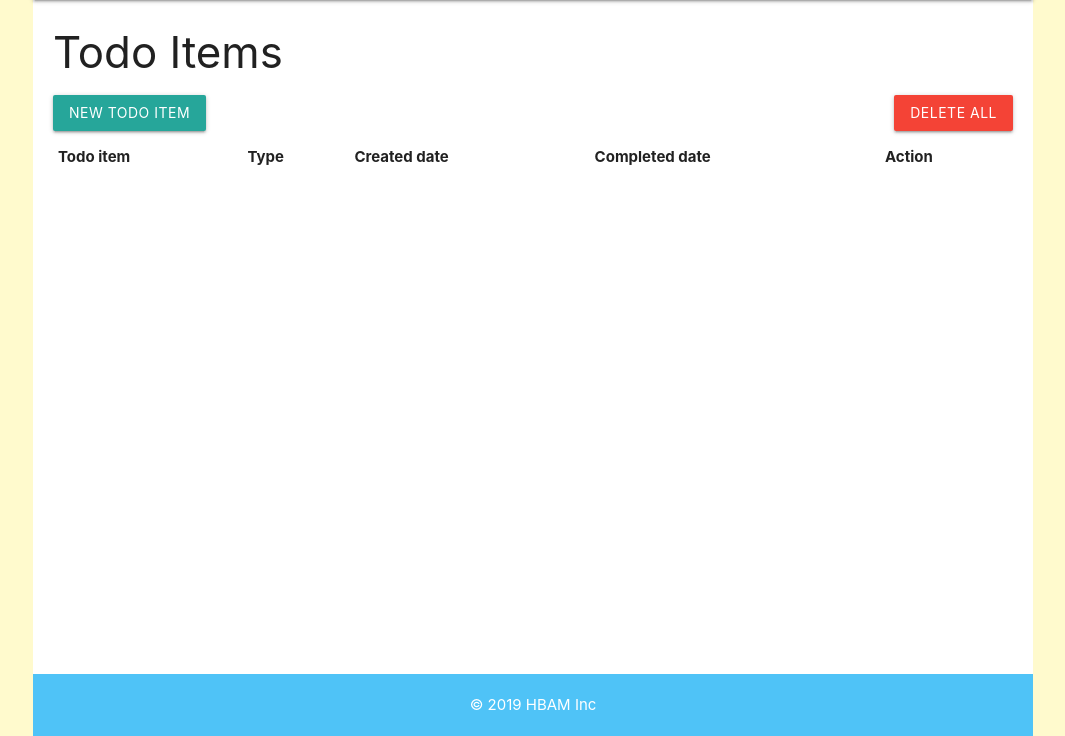
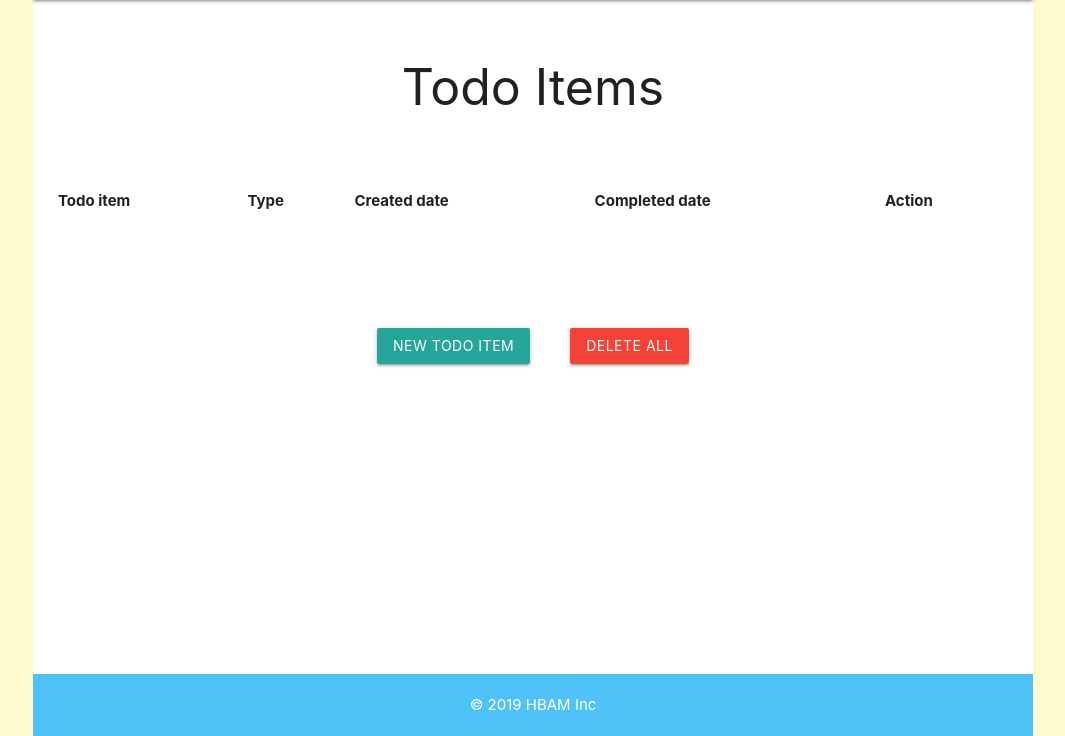
Before and after one commit to PdxCodeGuild/django_lab_finish_todo, a Django app: page /todoapp/index/ in a window 1280 px wide. Shown: the part 64-800 px from the top of the page, without its empty margins (107-1172 px from the left). Run offline with Django 3.2, Linux system fonts and the light colour scheme; data that the repository does not hold is empty.

Commit message:
Todo app, everything except the textarea input.

```diff
--- /dev/null
+++ b/todoapp/static/todoapp/js_script.js
@@ -0,0 +1,7 @@
+document.addEventListener('DOMContentLoaded', function() {
+    let elems_tooltips = document.querySelectorAll('.tooltipped')
+    let instances_tooltips = M.Tooltip.init(elems_tooltips, {})
+
+    let elems_selects = document.querySelectorAll('select');
+    let instances_selects = M.FormSelect.init(elems_selects, {});
+});
--- /dev/null
+++ b/todoapp/static/todoapp/style.css
@@ -0,0 +1,100 @@
+html {
+    background-color: lemonchiffon;
+}
+
+body {
+    display: flex;
+    flex-direction: column;
+    max-width: 1000px;
+    min-height: 100vh;
+    margin: 0 auto;
+    background-color: white;
+}
+
+main {
+    padding: 0 20px;
+    flex: 1 0 auto;
+}
+
+.h3 {
+    font-size: 50px;
+    text-align: center;
+    margin: 50px 0;
+}
+
+.brand-logo {
+    margin-left: 10px;
+}
+
+footer {
+    text-align: center;
+    padding: 20px;
+}
+
+input[type="text"]:focus {
+    border-bottom: 0.5px solid black !important;
+    box-shadow: none !important;
+}
+
+.flex_row {
+    display: flex;
+    flex-direction: row;
+    justify-content: space-between;
+    align-items: center;
+}
+
+.flex_row_buttons {
+    display: flex;
+    flex-direction: row;
+    justify-content: center;
+    align-items: center;
+}
+
+.flex_row_buttons .btn {
+    margin: 100px 20px;
+}
+
+.todo_item .btn {
+    margin-left: 10px;
+}
+
+.completed {
+    color: grey;
+    text-decoration: line-through;
+}
+
+.todo_item {
+    transition: all 200ms;
+    margin-bottom: 10px;
+    padding: 20px;
+    display: flex;
+    flex-direction: row;
+    justify-content: space-between;
+    align-items: center;
+    cursor: pointer;
+}
+
+input[type="text"]:focus {
+    border-bottom: 0.5px solid black !important;
+    box-shadow: none !important;
+}
+
+.flex_btn {
+    display: flex;
+    flex-direction: row;
+    justify-content: flex-start;
+    align-items: center;
+}
+
+.flex_btn .btn {
+    margin-right: 10px !important;
+}
+
+.todo_item .btn {
+    margin-left: 10px;
+}
+
+.completed {
+    color: grey;
+    text-decoration: line-through;
+}
--- a/todoapp/templates/todoapp/base.html
+++ b/todoapp/templates/todoapp/base.html
@@ -1,3 +1,5 @@
+{% load static %}
+
 <!DOCTYPE html>
 <html lang="en" dir="ltr">
 
@@ -9,35 +11,9 @@
     <link rel="stylesheet" href="https://cdnjs.cloudflare.com/ajax/libs/materialize/1.0.0/css/materialize.min.css">
     <script src="https://cdnjs.cloudflare.com/ajax/libs/materialize/1.0.0/js/materialize.min.js"></script>
     <link href="https://fonts.googleapis.com/icon?family=Material+Icons" rel="stylesheet">
-    <style type="text/css">
-        html {
-            background-color: lemonchiffon;
-        }
 
-        body {
-            display: flex;
-            flex-direction: column;
-            max-width: 1000px;
-            min-height: 100vh;
-            margin: 0 auto;
-            background-color: white;
+    <link rel="stylesheet" type="text/css" href="{% static 'todoapp/style.css' %}">
 
-        }
-
-        main {
-            padding: 0 20px;
-            flex: 1 0 auto;
-        }
-
-        .brand-logo {
-            margin-left: 10px;
-        }
-
-        footer {
-            text-align: center;
-            padding: 20px;
-        }
-    </style>
 </head>
 
 <body>
@@ -68,4 +44,7 @@
     </script>
 </body>
 
+<!-- JAVASCRIPT -->
+<script type="text/javascript" src={% static 'todoapp/js_script.js' %}></script>
+
 </html>
--- a/todoapp/templates/todoapp/index.html
+++ b/todoapp/templates/todoapp/index.html
@@ -2,70 +2,11 @@
 
 {% block content %}
 <style type="text/css">
-    .todo_item {
-        transition: all 200ms;
-        margin-bottom: 10px;
-        padding: 20px;
-        display: flex;
-        flex-direction: row;
-        justify-content: space-between;
-        align-items: center;
-        cursor: pointer;
-        -webkit-box-shadow: 0 2px 2px 0 rgba(0, 0, 0, 0.14), 0 3px 1px -2px rgba(0, 0, 0, 0.12), 0 1px 5px 0 rgba(0, 0, 0, 0.2);
-        box-shadow: 0 2px 2px 0 rgba(0, 0, 0, 0.14), 0 3px 1px -2px rgba(0, 0, 0, 0.12), 0 1px 5px 0 rgba(0, 0, 0, 0.2);
-    }
 
-    .todo_item:hover {
-        -webkit-box-shadow: 0 4px 5px 0 rgba(0, 0, 0, 0.14), 0 1px 10px 0 rgba(0, 0, 0, 0.12), 0 2px 4px -1px rgba(0, 0, 0, 0.3);
-        box-shadow: 0 4px 5px 0 rgba(0, 0, 0, 0.14), 0 1px 10px 0 rgba(0, 0, 0, 0.12), 0 2px 4px -1px rgba(0, 0, 0, 0.3);
-    }
+</style>
+<div class="h3">Todo Items</div>
 
-    input[type="text"]:focus {
-        border-bottom: 0.5px solid black !important;
-        box-shadow: none !important;
-    }
 
-    /* input[type="text"]:focus + label {
-    color:black !important;
-  } */
-
-    .flex_row {
-        display: flex;
-        flex-direction: row;
-        justify-content: space-between;
-        align-items: center;
-    }
-
-    .flex_btn {
-        display: flex;
-        flex-direction: row;
-        justify-content: flex-start;
-        align-items: center;
-    }
-
-    .todo_item .btn {
-        margin-left: 10px;
-    }
-
-    .completed {
-        color: grey;
-        text-decoration: line-through;
-    }
-
-    .flex_btn .btn {
-        margin-right: 10px !important;
-    }
-</style>
-<h3>Todo Items</h3>
-
-<div class="flex_row">
-    <a href="{% url 'todoapp:new_todo' %}" class="btn">New Todo Item</a>
-    <form action="{% url 'todoapp:delete_all' %}" method="post">
-        {% csrf_token %}
-        <input type="hidden" name="todo_item_delete_all" value="{{todo_item.id}}" />
-        <button class="btn red tooltipped" data-position="top" data-tooltip="Delete">Delete all</button>
-    </form>
-</div>
 <!-- TODO ITEMS -->
 <table class="striped">
     <thead>
@@ -119,6 +60,14 @@
 
 </table>
 
+<div class="flex_row_buttons">
+    <a href="{% url 'todoapp:new_todo' %}" class="btn">New Todo Item</a>
+    <form action="{% url 'todoapp:delete_all' %}" method="post">
+        {% csrf_token %}
+        <input type="hidden" name="todo_item_delete_all" value="{{todo_item.id}}" />
+        <button class="btn red tooltipped" data-position="top" data-tooltip="Delete">Delete all</button>
+    </form>
+</div>
 
 <!-- JAVASCRIPT -->
 <script type="text/javascript">
--- a/todoapp/urls.py
+++ b/todoapp/urls.py
@@ -2,6 +2,7 @@
 
 from django.urls import path
 from . import views
+from django.conf.urls.static import static
 
 app_name = 'todoapp'
 urlpatterns = [
--- a/todoproj/urls.py
+++ b/todoproj/urls.py
@@ -1,6 +1,7 @@
 
 from django.contrib import admin
 from django.urls import path, include
+from django.conf.urls.static import static
 
 urlpatterns = [
     path('admin/', admin.site.urls),
```
Also changed, not shown: todoapp/templates/todoapp/edit_todo.html (+1 -49 lines), todoapp/templates/todoapp/new_todo.html (+5 -52 lines), db.sqlite3.
